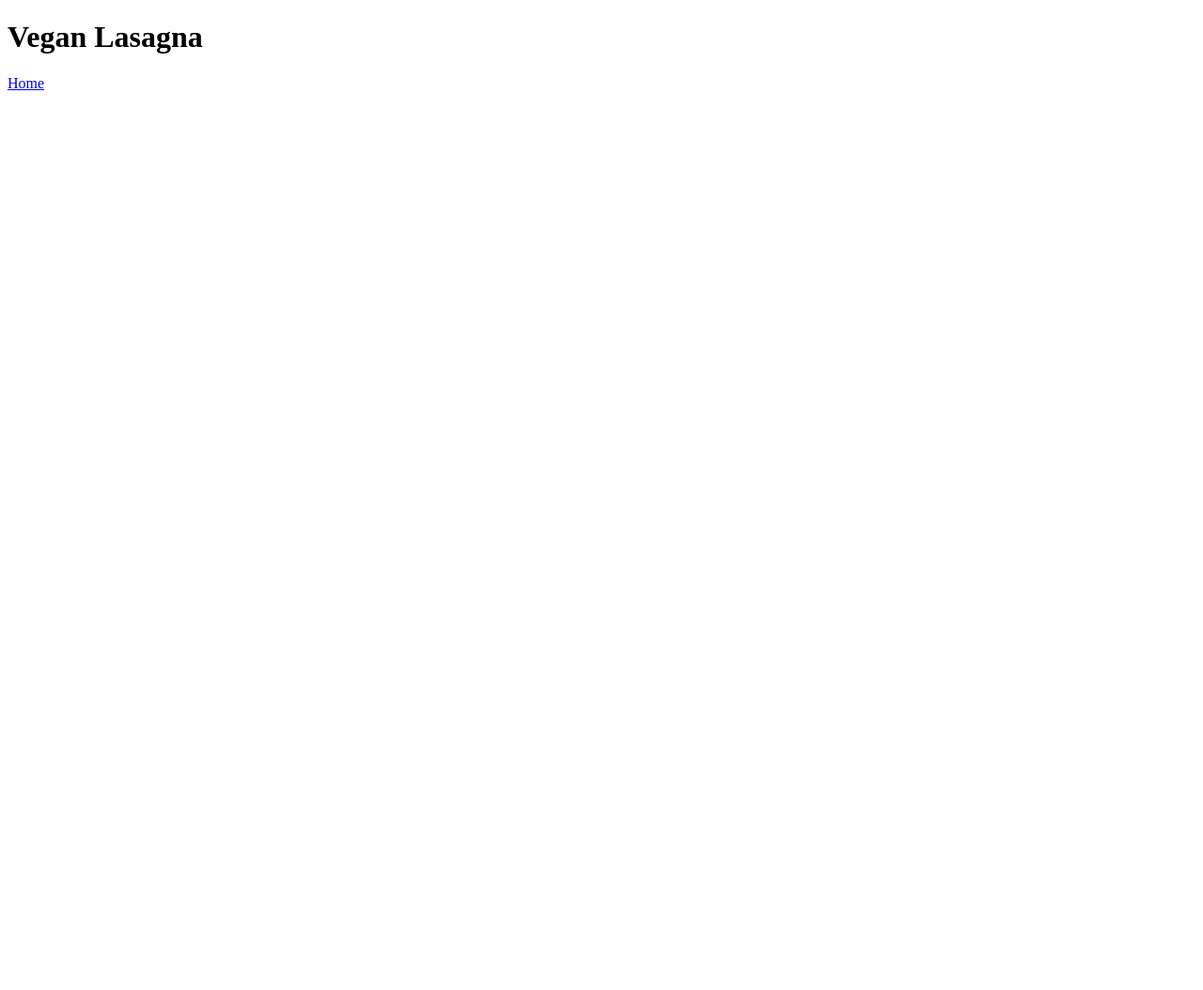
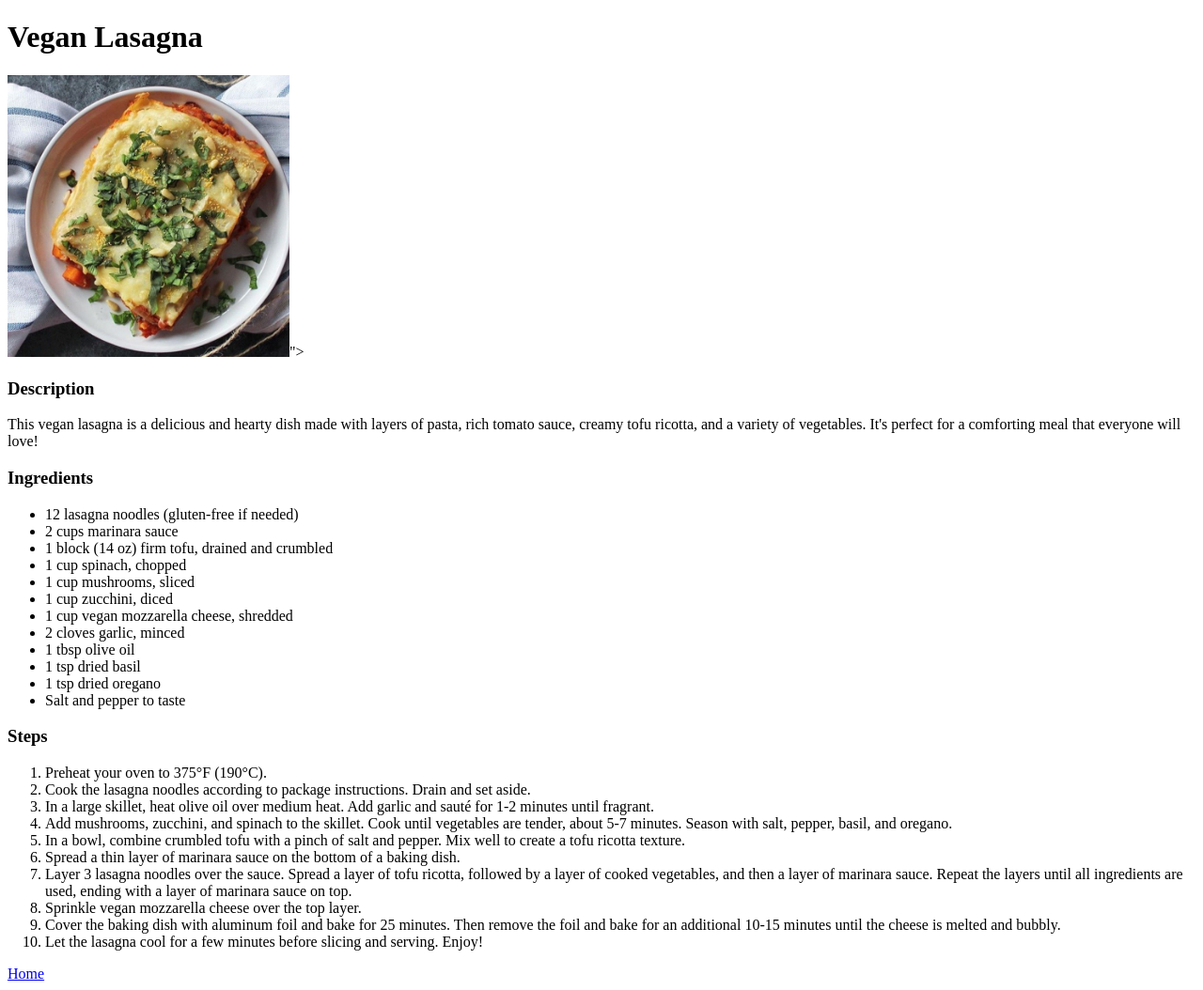
Before and after one commit to Sojo506/odin-recipes, a plain HTML site: page recipes/lasagna.html in a window 1280 px wide. Shown: the whole page at 94% size. Before the commit the page ends 800 px from the top, so only its background shows below. Drawn offline with Linux system fonts and the light colour scheme.

Commit message:
Add content
Add a image, description, ingredientes, and steps

```diff
--- a/recipes/lasagna.html
+++ b/recipes/lasagna.html
@@ -9,6 +9,47 @@
 
 <body>
     <h1>Vegan Lasagna</h1>
+    <img src="../images/lasagna.jpg" alt="Vegan Lasagna" width="300" height=auto>">
+
+    <h3>Description</h3>
+    <p>This vegan lasagna is a delicious and hearty dish made with layers of pasta, rich tomato sauce, creamy tofu
+        ricotta, and a variety of vegetables. It's perfect for a comforting meal that everyone will love!</p>
+
+    <h3>Ingredients</h3>
+    <ul>
+        <li>12 lasagna noodles (gluten-free if needed)</li>
+        <li>2 cups marinara sauce</li>
+        <li>1 block (14 oz) firm tofu, drained and crumbled</li>
+        <li>1 cup spinach, chopped</li>
+        <li>1 cup mushrooms, sliced</li>
+        <li>1 cup zucchini, diced</li>
+        <li>1 cup vegan mozzarella cheese, shredded</li>
+        <li>2 cloves garlic, minced</li>
+        <li>1 tbsp olive oil</li>
+        <li>1 tsp dried basil</li>
+        <li>1 tsp dried oregano</li>
+        <li>Salt and pepper to taste</li>
+    </ul>
+
+    <h3>Steps</h3>
+    <ol>
+        <li>Preheat your oven to 375°F (190°C).</li>
+        <li>Cook the lasagna noodles according to package instructions. Drain and set aside.</li>
+        <li>In a large skillet, heat olive oil over medium heat. Add garlic and sauté for 1-2 minutes until fragrant.
+        </li>
+        <li>Add mushrooms, zucchini, and spinach to the skillet. Cook until vegetables are tender, about 5-7 minutes.
+            Season with salt, pepper, basil, and oregano.</li>
+        <li>In a bowl, combine crumbled tofu with a pinch of salt and pepper. Mix well to create a tofu ricotta
+            texture.</li>
+        <li>Spread a thin layer of marinara sauce on the bottom of a baking dish.</li>
+        <li>Layer 3 lasagna noodles over the sauce. Spread a layer of tofu ricotta, followed by a layer of cooked
+            vegetables, and then a layer of marinara sauce. Repeat the layers until all ingredients are used, ending
+            with a layer of marinara sauce on top.</li>
+        <li>Sprinkle vegan mozzarella cheese over the top layer.</li>
+        <li>Cover the baking dish with aluminum foil and bake for 25 minutes. Then remove the foil and bake for an
+            additional 10-15 minutes until the cheese is melted and bubbly.</li>
+        <li>Let the lasagna cool for a few minutes before slicing and serving. Enjoy!</li>
+    </ol>
 
     <a href="../index.html">Home</a>
 </body>
```
